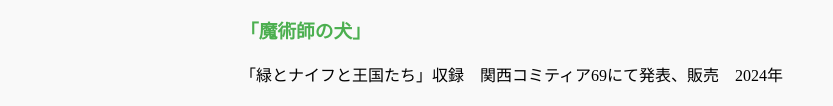
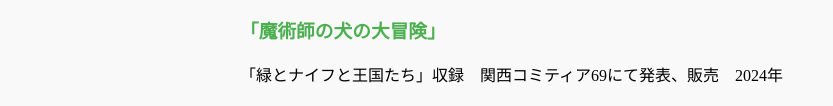
Before and after one commit to yhayahira/web, a plain HTML site: page manga.html in a window 1280 px wide. Shown: the part 277-383 px from the top of the page, without its empty margins (0-833 px from the left). Drawn offline with Linux system fonts and the light colour scheme.

Commit message:
Update manga.html

```diff
--- a/manga.html
+++ b/manga.html
@@ -28,7 +28,7 @@
                 <p>「緑とナイフと王国たち」収録　関西コミティア69にて発表、販売　2024年</p>
             </div>
             <div class="manga" data-manga-id="b">
-                <h3>「魔術師の犬」</h3>
+                <h3>「魔術師の犬の大冒険」</h3>
                 <p>「緑とナイフと王国たち」収録　関西コミティア69にて発表、販売　2024年</p>
             </div>
             <div class="manga" data-manga-id="c">
```
